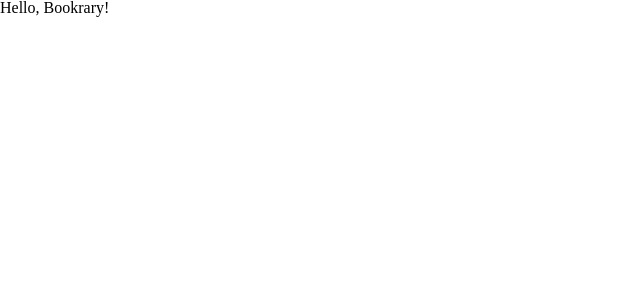
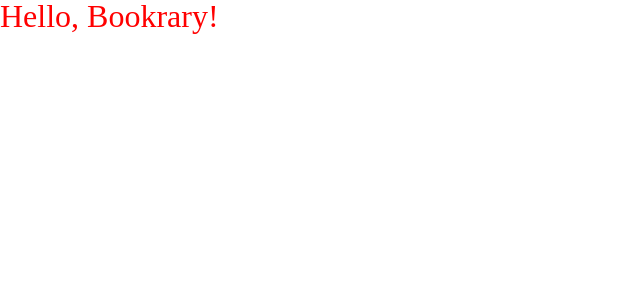
Before and after one commit to justka/bookrary, a React (Create React App) app: page / in a window 1280 px wide. Shown: the top 300 px of the page, without its empty margins (0-640 px from the left). Built offline with nearby package versions, Linux system fonts and the light colour scheme.

Commit message:
create component Text

```diff
--- a/src/index.tsx
+++ b/src/index.tsx
@@ -1,12 +1,13 @@
 import React from "react";
 import ReactDOM from "react-dom/client";
 import "styles/reset.css";
+import { Text } from "ui/Text/Text";
 
 const rootElement = document.getElementById("root");
 if (rootElement) {
   ReactDOM.createRoot(rootElement).render(
     <React.StrictMode>
-      <p>Hello, Bookrary!</p>
+      <Text variant="h1" text="Hello, Bookrary!" />
     </React.StrictMode>
   );
 }
--- /dev/null
+++ b/src/ui/Text/Text.scss
@@ -0,0 +1,8 @@
+.text {
+  &__text {
+    color: red;
+    &--h1 {
+      font-size: 32px;
+    }
+  }
+}
--- /dev/null
+++ b/src/ui/Text/Text.tsx
@@ -0,0 +1,22 @@
+import React from "react";
+import "./Text.scss";
+
+export function Text({
+  text,
+  variant = "p",
+}: {
+  text: string;
+  variant?: "h1" | "p" | "span";
+}) {
+  switch (variant) {
+    case "h1": {
+      return <h1 className="text__text text__text--h1">{text}</h1>;
+    }
+    case "span": {
+      return <span className="text__text text__text--span">{text}</span>;
+    }
+    default: {
+      return <p className="text__text text__text--p">{text}</p>;
+    }
+  }
+}
--- a/tsconfig.json
+++ b/tsconfig.json
@@ -1,8 +1,8 @@
 {
   "compilerOptions": {
+    "baseUrl": "src",
     "esModuleInterop": true,
-    "baseUrl": "src",
-    "jsx": "react"
+    "jsx": "react-jsx"
   },
   "include": ["src/"]
 }
```
Also changed, not shown: public/manifest.json.
